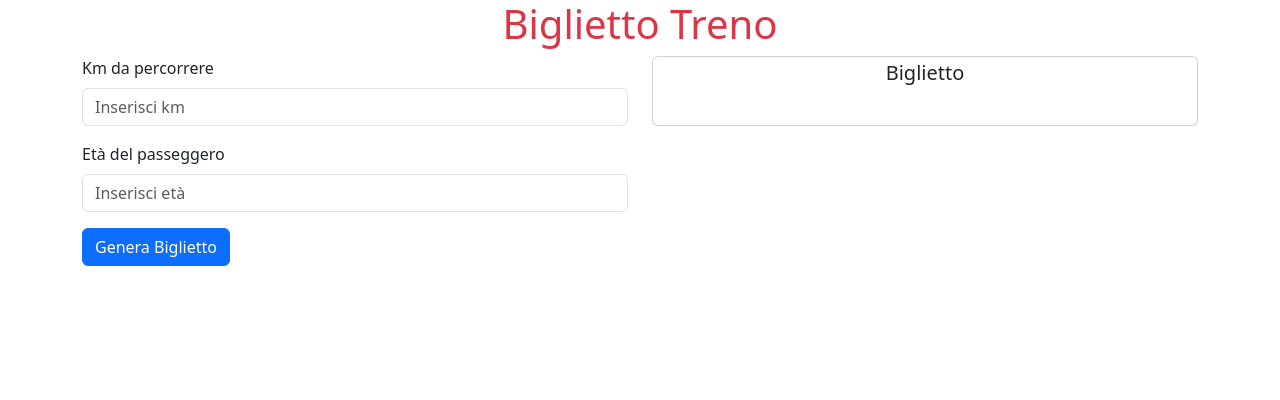
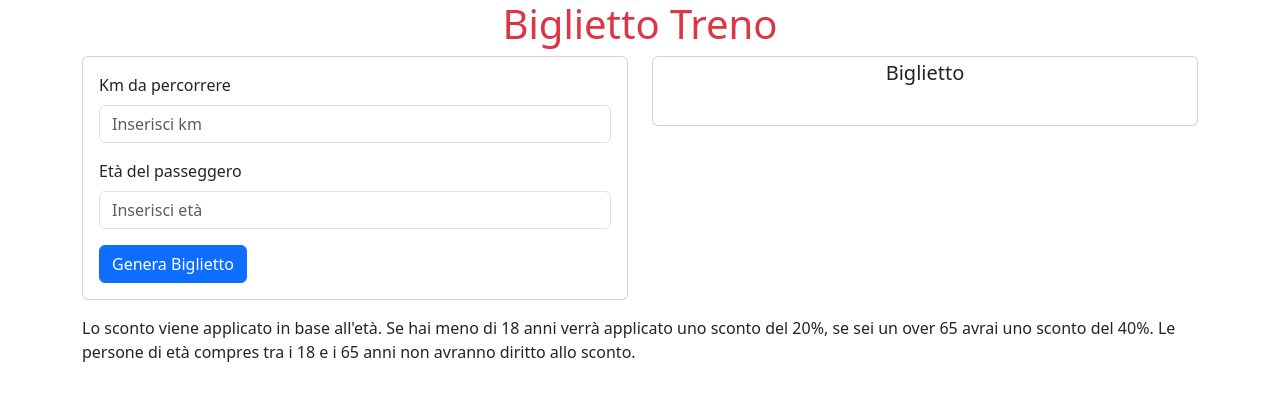
Before and after one commit to Shady0730/js-biglietto-treno-form, a plain HTML site: page index.html in a window 1280 px wide. Drawn offline with nearby package versions, Linux system fonts and the light colour scheme.

Commit message:
piccole modifiche

```diff
--- a/index.html
+++ b/index.html
@@ -11,6 +11,7 @@
     <div class="container justify-content-evenly">
         <div class="row">
             <div class="col-6">
+              <div class="card p-3">
                 <div class="mb-3">
                     <label for="km" class="form-label">Km da percorrere</label>
                     <input type="text" class="form-control" id="km" placeholder="Inserisci km">
@@ -22,7 +23,7 @@
                   <div>
                     <button id="submit" class="btn btn-primary">Genera Biglietto</button>
                   </div>
-
+                </div>
             </div>
             <div class="col-6">
                 <div class="card">
@@ -36,7 +37,9 @@
                   </div>
             </div>
         </div>
+        <p class="pt-3 fs-6">Lo sconto viene applicato in base all'età. Se hai meno di 18 anni verrà applicato uno sconto del 20%, se sei un over 65 avrai uno sconto del 40%. Le persone di età compres tra i 18 e i 65 anni non avranno diritto allo sconto.</p>
     </div>
+
 
     <script src="./js/app.js"></script>
     <script src="https://cdn.jsdelivr.net/npm/bootstrap@5.3.3/dist/js/bootstrap.bundle.min.js" integrity="sha384-YvpcrYf0tY3lHB60NNkmXc5s9fDVZLESaAA55NDzOxhy9GkcIdslK1eN7N6jIeHz" crossorigin="anonymous"></script>
```
